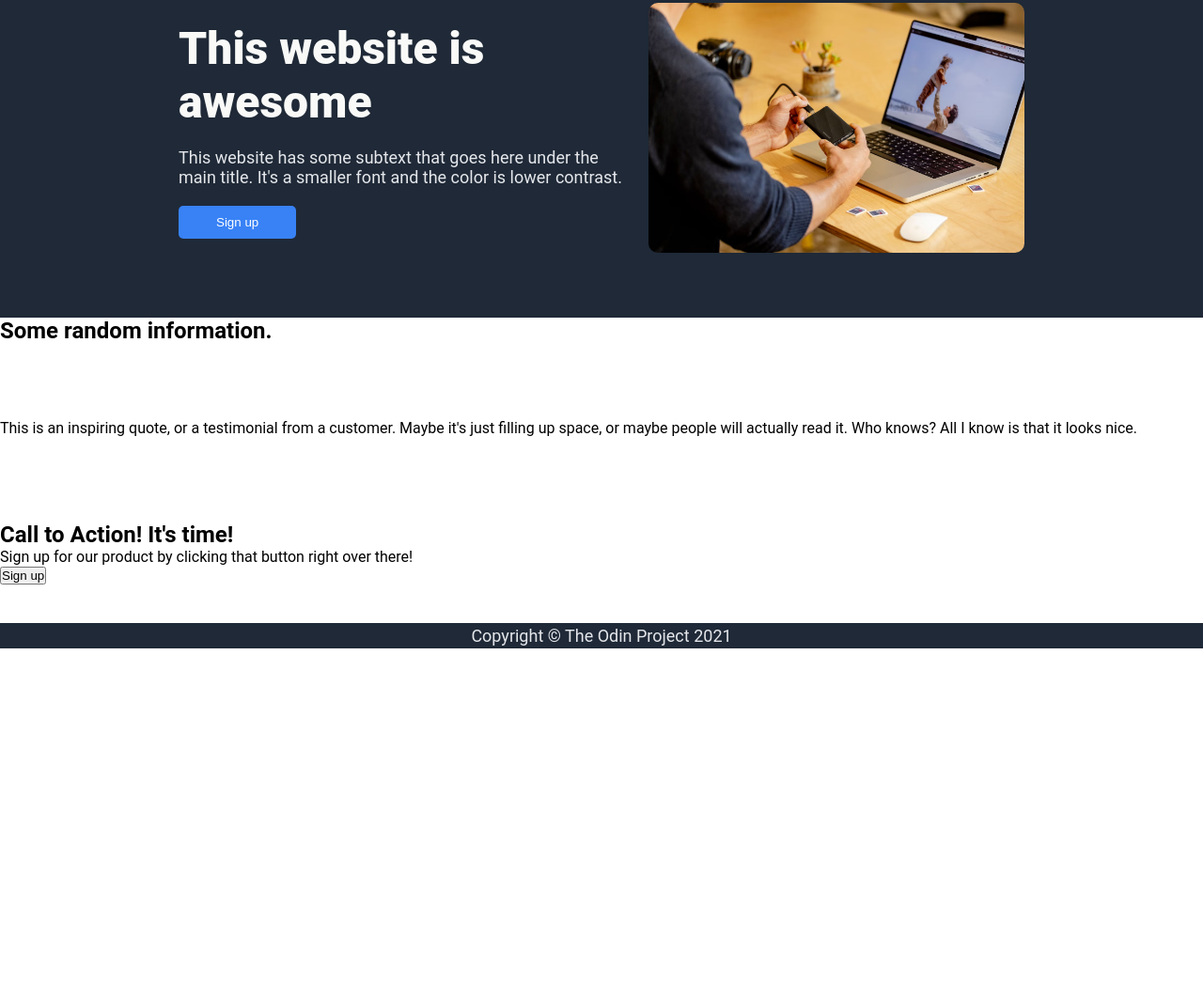
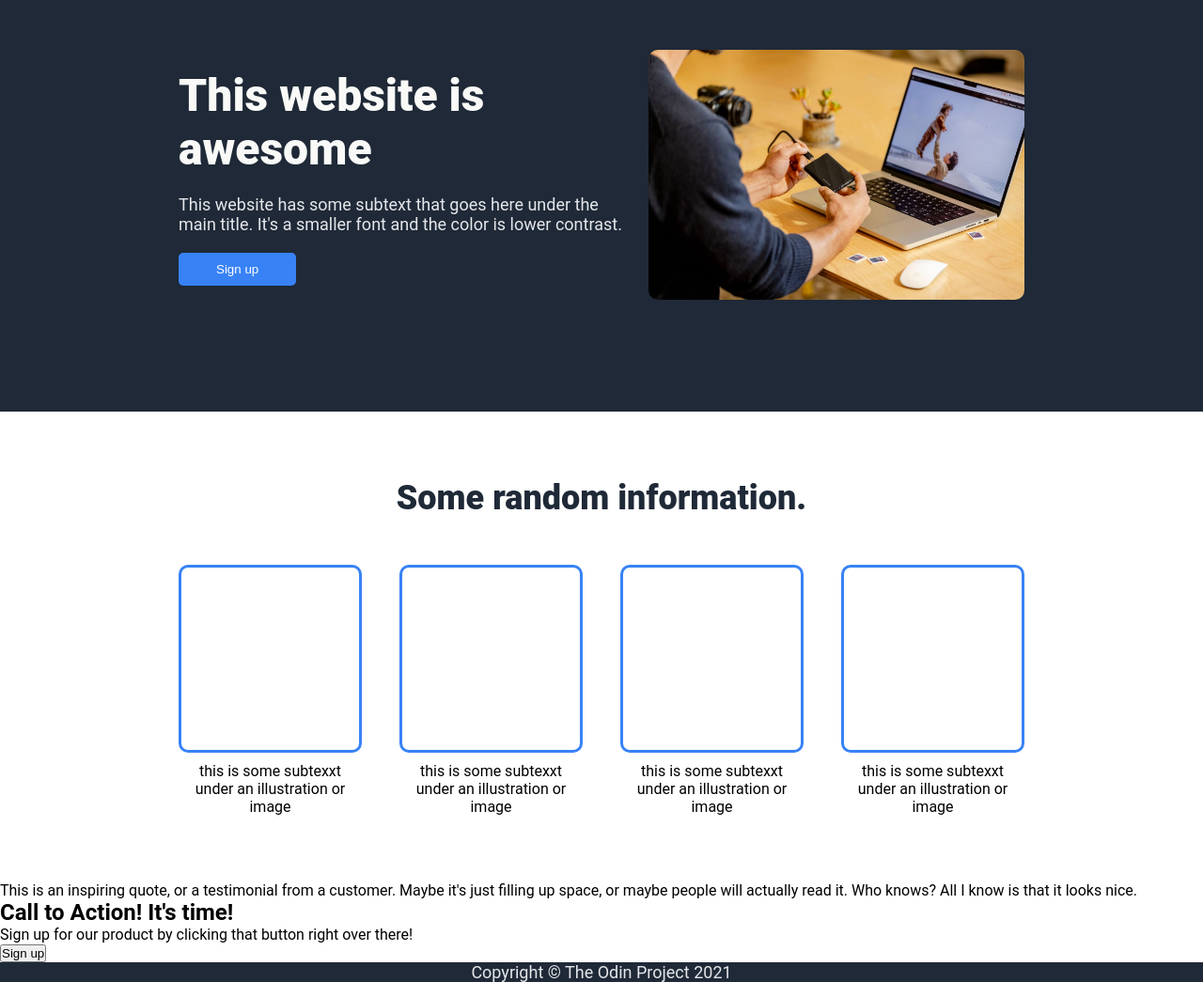
Before and after one commit to vdmklchv/landing_page_odin_project, a plain HTML site: page index.html in a window 1280 px wide. Shown: the part 110-1155 px from the top of the page at 94% size. Before the commit the page ends 800 px from the top, so only its background shows below. Drawn offline with Linux system fonts and the light colour scheme.

Commit message:
Style info section

```diff
--- a/index.html
+++ b/index.html
@@ -34,23 +34,27 @@
         </div>
     </div>
     <div class="info">
+        <div class="info-top">
             <h2 class="info-heading">Some random information.</h2>
+        </div>
+        <div class="info-bottom">
             <div class="cards-container">
                 <div class="card">
                     <div class="card-image"></div>
-                <p class="card-text"></p>
+                    <p class="card-text">this is some subtexxt under an illustration or image</p>
                 </div>
                 <div class="card">
                     <div class="card-image"></div>
-                <p class="card-text"></p>
+                    <p class="card-text">this is some subtexxt under an illustration or image</p>
                 </div>
                 <div class="card">
                     <div class="card-image"></div>
-                <p class="card-text"></p>
+                    <p class="card-text">this is some subtexxt under an illustration or image</p>
                 </div>
                 <div class="card">
                     <div class="card-image"></div>
-                <p class="card-text"></p>
+                    <p class="card-text">this is some subtexxt under an illustration or image</p>
+                </div>
             </div>
         </div>
     </div>
--- a/style.css
+++ b/style.css
@@ -55,7 +55,7 @@ body {
 
 .preview {
     display: flex;
-    flex-basis: 400px;
+    flex-basis: 500px;
     flex-shrink: 0;
     justify-content: center;
     background-color: #1F2937;
@@ -100,6 +100,53 @@ body {
     border: none;
 }
 
+.info {
+    display: flex;
+    align-items: center;
+    flex-direction: column;
+    flex-basis: 500px;
+    flex-shrink: 0;
+    justify-content: center;
+    gap: 50px;
+}
+
+.info-heading {
+    font-size: 36px;
+    font-weight: 900;
+    color: #1F2937;
+}
+
+.info-top {
+    justify-content: center;
+}
+
+.info-bottom {
+    display: flex;
+    justify-content: center;
+}
+
+.cards-container {
+    display: flex;
+    justify-content: center;
+    flex-basis: 900px;
+    gap: 40px;
+}
+
+.card {
+    display: flex;
+    flex-direction: column;
+    gap: 10px;
+}
+
+.card-image {
+    border: 3px #3882F6 solid;
+    border-radius: 10px;
+    flex-basis: 200px;
+}
+
+.card-text {
+    text-align: center;
+}
 
 .footer {
     margin-top: auto;
```
Lines whose indentation alone changed are shown as unchanged.
